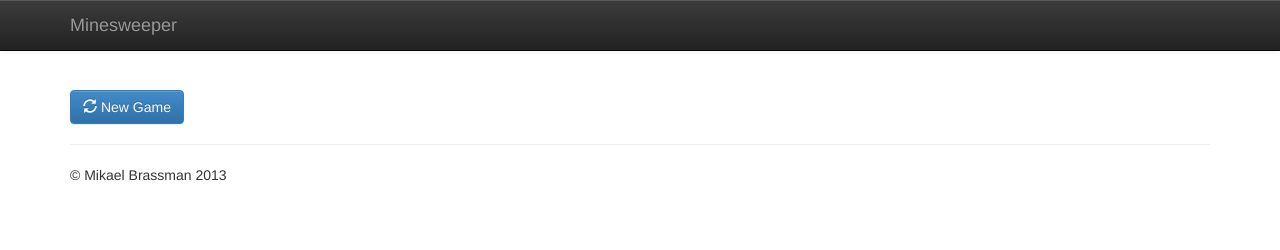
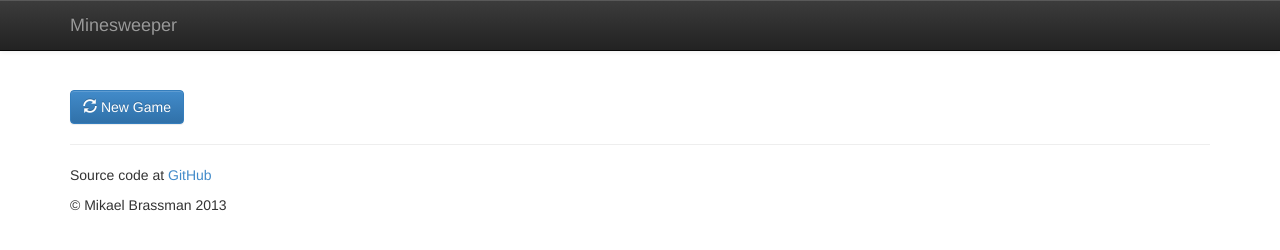
Before and after one commit to AkshatJain2005/minesweeper, a website with bundled scripts: page www/index.html in a window 1280 px wide. Built offline with nearby package versions, Linux system fonts and the light colour scheme.

Commit message:
Updated links

```diff
--- a/www/index.html
+++ b/www/index.html
@@ -36,9 +36,7 @@
     <hr>
 
     <footer>
-        <!-- TODO: Add to github
-        <p>Source code at <a href="https://github.com/spoike/html5-game">GitHub</a></p>
-      -->
+      <p>Source code at <a href="https://github.com/spoike/minesweeper">GitHub</a></p>
       <p>&copy; Mikael Brassman 2013</p>
     </footer>
     <script data-main="scripts/main.js" src="scripts/require.js"></script>
```
Also changed, not shown: README.md.
